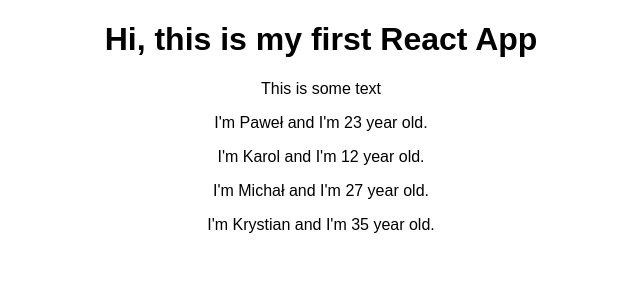
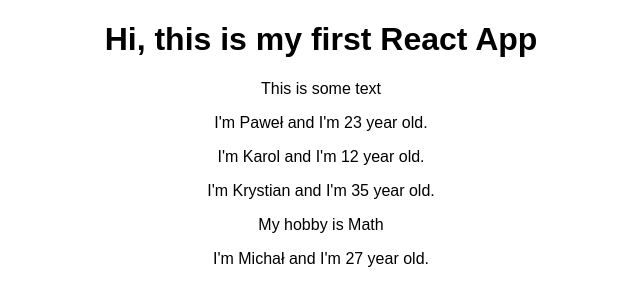
Before and after one commit to Kwarku/HelloReactApp, a React (Create React App) app: page / in a window 1280 px wide. Shown: the top 306 px of the page, without its empty margins (319-959 px from the left). Built offline with nearby package versions, Linux system fonts and the light colour scheme.

Commit message:
add childern to Person component

```diff
--- a/src/App.js
+++ b/src/App.js
@@ -10,8 +10,8 @@
            <p> This is some text</p>
            <Person name="Paweł" age="23"/>
            <Person name="Karol" age="12"/>
+           <Person name="Krystian" age="35">My hobby is Math </Person>
            <Person name="Michał" age="27"/>
-           <Person name="Krystian" age="35">My hobby is Math </Person>
          </div>
     );
   }
--- a/src/Person/Person.js
+++ b/src/Person/Person.js
@@ -1,7 +1,12 @@
 import React from 'react';
 
 const person = (props) => {
-    return <p>I'm {props.name} and I'm {props.age} year old.</p>
+    return(
+    <div>
+        <p>I'm {props.name} and I'm {props.age} year old.</p>
+        <p>{props.children}</p>
+    </div>
+    );
 }
 
 export default person;
```
